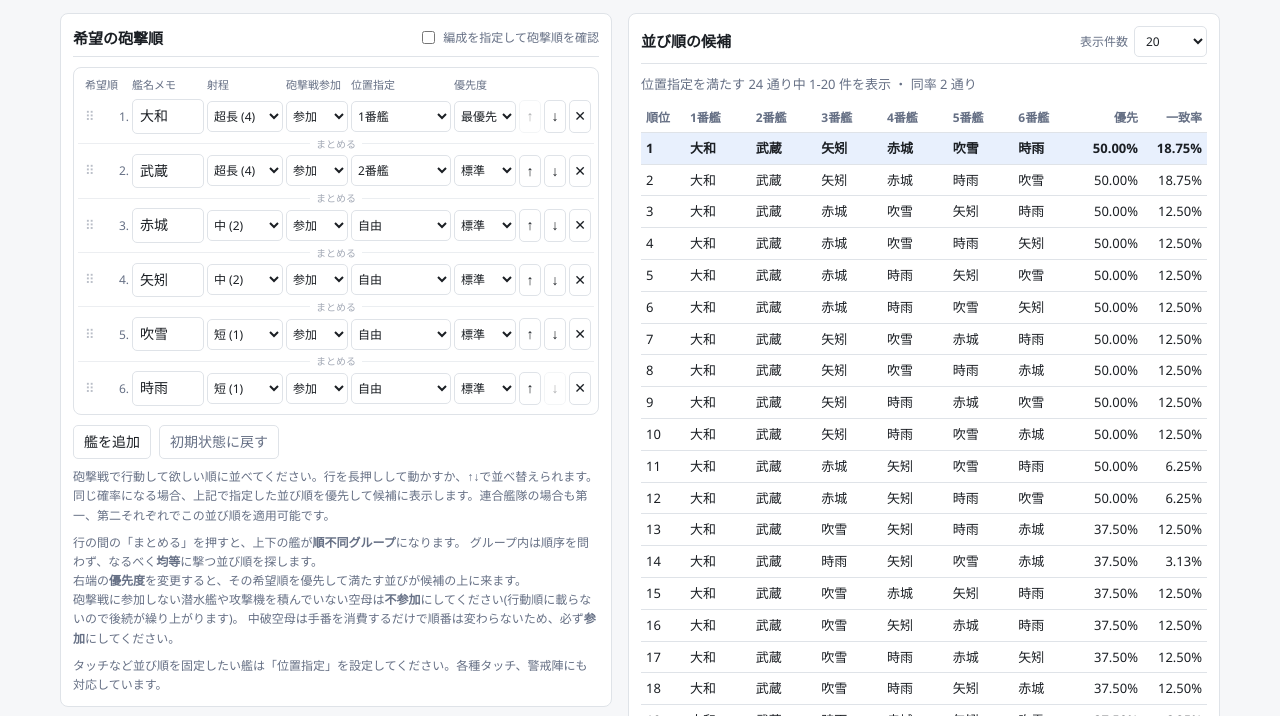
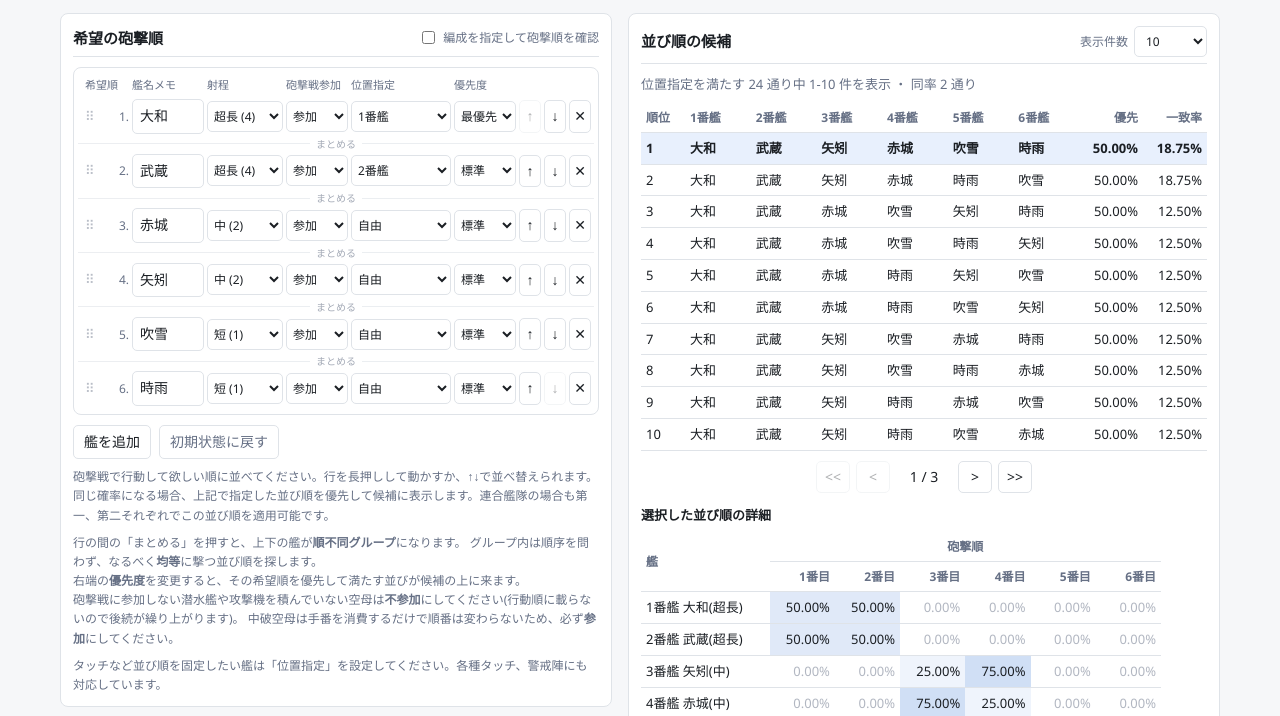
Before and after one commit to iora339/kc-sh-order, a website built with Vite: page index.html in a window 1280 px wide. Shown: the part 80-796 px from the top of the page. Built offline with nearby package versions, Linux system fonts and the light colour scheme.

Commit message:
表示件数の初期値を10件に変更

```diff
--- a/index.html
+++ b/index.html
@@ -69,8 +69,8 @@
             <label class="limit-ctl" id="limit-ctl">
               表示件数
               <select id="limit">
-                <option value="10">10</option>
-                <option value="20" selected>20</option>
+                <option value="10" selected>10</option>
+                <option value="20">20</option>
                 <option value="50">50</option>
                 <option value="100">100</option>
                 <option value="5040">すべて</option>
--- a/src/main.ts
+++ b/src/main.ts
@@ -911,7 +911,7 @@ function loadState(): State {
   const state: State = {
     ships: DEFAULT_SHIPS.map((s) => ({ ...s })),
     merged: new Array<boolean>(DEFAULT_SHIPS.length - 1).fill(false),
-    limit: 20,
+    limit: 10,
   };
   try {
     const raw = localStorage.getItem(STORAGE_KEY);
```
